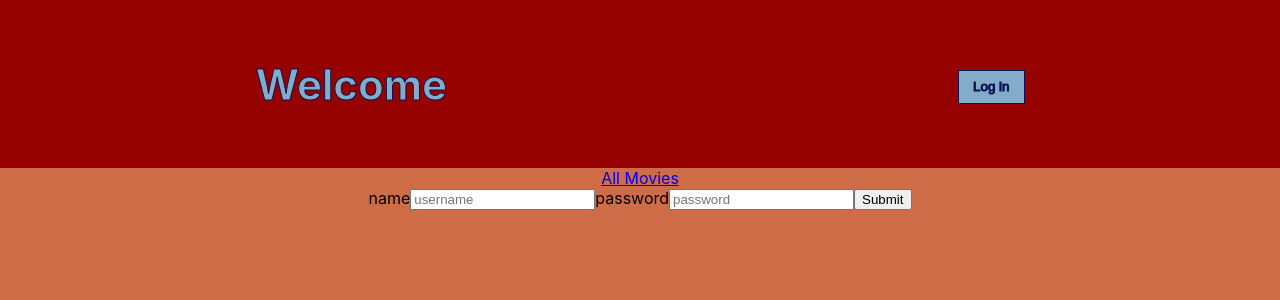
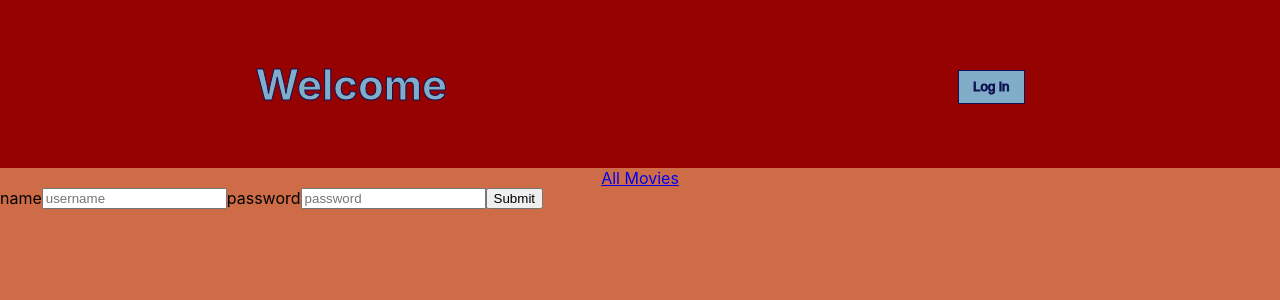
Before and after one commit to nware1066/independent-tomato, a React (Create React App) app: page /login in a window 1280 px wide. Shown: the top 300 px of the page. Built offline with nearby package versions, Linux system fonts and the light colour scheme; no server answers.

Commit message:
Set user data into State in App.js

```diff
--- a/src/APICalls/APICalls.js
+++ b/src/APICalls/APICalls.js
@@ -12,7 +12,7 @@ export const getAllMovies = () => {
   .then(response => response.json())
 }
 
-export function getUser(username, password) {
+export function postUser(username, password) {
   const fetchedUserData = fetch('https://rancid-tomatillos.herokuapp.com/api/v2/login', {
     method: 'POST',
     headers: {
--- a/src/App.js
+++ b/src/App.js
@@ -15,6 +15,8 @@ constructor() {
         error: '',
         user: {},
       }
+      this.getUser = this.getUser.bind(this);
+      console.log(this.getUser)
   }
 
   componentDidMount() {
@@ -23,11 +25,16 @@ constructor() {
       .catch(error => this.setState({error: 'something went wrong'}))
   }
 
+  // import fetchedUserData from Login
+  getUser(user) {
+    console.log(user)
+    this.setState({user})
+  }
+
   render() {
     return (
       <div className="App">
         <Header />
-
         <div>
           <Link to="/">All Movies</Link>
         </div>
@@ -35,7 +42,7 @@ constructor() {
           <AllMovies movies={this.state.movies}/>
         </Route>
         <Route exact path='/login'>
-          <Login />
+          <Login getUser={this.getUser}/>
         </Route>
       </div>
     );
--- a/src/Login/Login.css
+++ b/src/Login/Login.css
@@ -1,3 +1,7 @@
+.login-form {
+  display: flex;
+
+}
 
 
 
--- a/src/Login/Login.js
+++ b/src/Login/Login.js
@@ -1,6 +1,6 @@
 import React, { Component } from 'react'
 import './Login.css'
-import { getUser } from '../APICalls/APICalls'
+import { postUser } from '../APICalls/APICalls'
 
 class Login extends Component  {
   constructor(props) {
@@ -19,8 +19,11 @@ class Login extends Component  {
 
   handleLogIn = (event) => {
     event.preventDefault();
-    getUser(this.state.username, this.state.password);
-    console.log('getUser', this.state.username);
+    // resolve promise of fetchedUserData
+    postUser(this.state.username, this.state.password)
+    .then(user => this.props.getUser(user));
+    // send user to App.js
+
   }
 
   render() {
```
